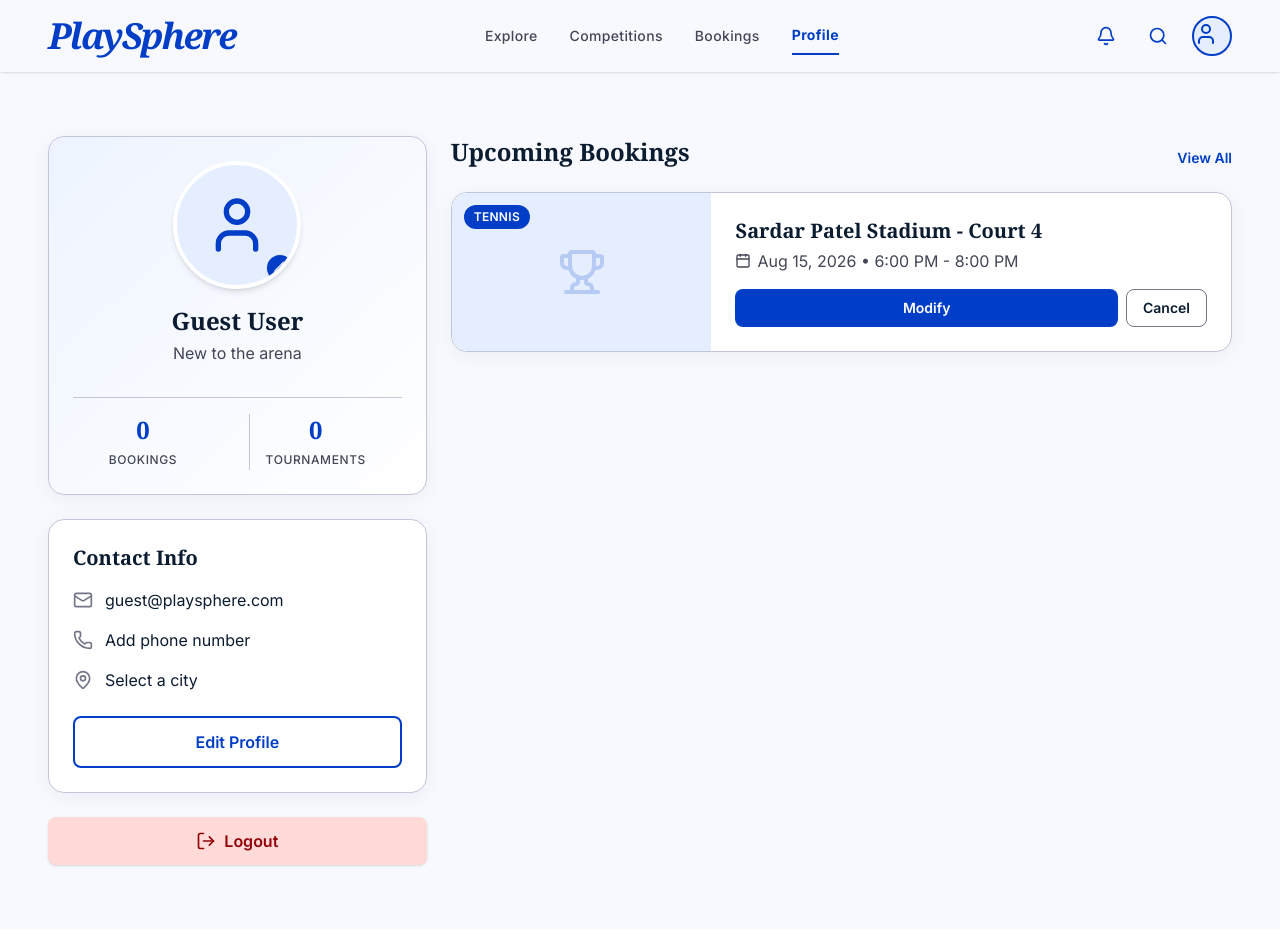
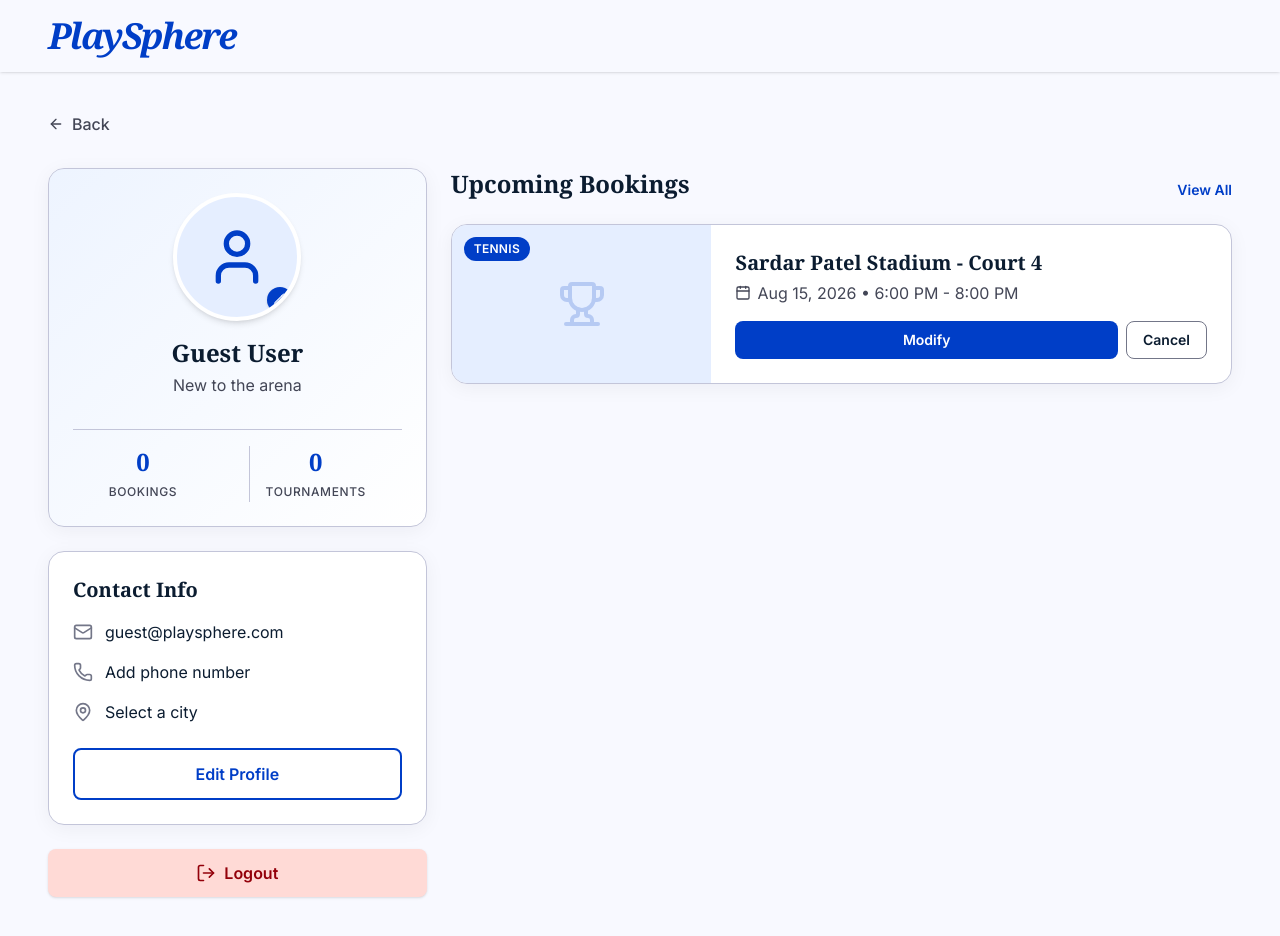
Before and after one commit to manthanj1/playsphere, a Next.js app: page /profile in a window 1280 px wide. Built offline with nearby package versions, Linux system fonts and the light colour scheme.

Commit message:
profile page updated

```diff
--- a/app/profile/page.tsx
+++ b/app/profile/page.tsx
@@ -4,8 +4,7 @@ import { useState, useEffect } from "react";
 import Link from "next/link";
 import { useRouter } from "next/navigation";
 import {
-  Bell,
-  Search,
+  ArrowLeft,
   Pencil,
   Mail,
   Phone,
@@ -13,8 +12,6 @@ import {
   LogOut,
   Calendar,
   Trophy,
-  CheckCircle,
-  UserPlus,
   Compass,
   Ticket,
   User
@@ -37,14 +34,12 @@ export default function ProfilePage() {
   const [isLoading, setIsLoading] = useState(true);
 
   useEffect(() => {
-    // 1. Fetch the logged-in user data from localStorage (or your state manager)
-    // Replace 'playSphereUser' with whatever key you used in your Login flow
+    // Fetch the logged-in user data from localStorage
     const storedUser = localStorage.getItem("playSphereUser");
 
     if (storedUser) {
       try {
         const parsedUser = JSON.parse(storedUser);
-        // Map the stored data to our profile state, providing defaults for missing fields
         setUserData({
           name: parsedUser.name || "Player One",
           email: parsedUser.email || "player@example.com",
@@ -58,11 +53,7 @@ export default function ProfilePage() {
         console.error("Failed to parse user data");
       }
     } else {
-      // 2. If no user is found, redirect to the login page
-      // Uncomment the line below once your routing is fully set up
-      // router.push("/login");
-
-      // For now, we will just set a fallback so the page doesn't crash during development
+      // Fallback so the page doesn't crash during development
       setUserData({
         name: "Guest User",
         email: "guest@playsphere.com",
@@ -78,13 +69,10 @@ export default function ProfilePage() {
   }, [router]);
 
   const handleLogout = () => {
-    // Clear the user session
     localStorage.removeItem("playSphereUser");
-    // Redirect to login page
     router.push("/login");
   };
 
-  // Show a loading state while checking authentication
   if (isLoading) {
     return (
       <div className="h-screen w-full flex flex-col items-center justify-center bg-[#f8f9ff] text-[#003ec7]">
@@ -94,50 +82,31 @@ export default function ProfilePage() {
     );
   }
 
-  // Ensure userData exists before rendering to avoid TS errors
   if (!userData) return null;
 
   return (
     <div className="bg-[#f8f9ff] text-[#0b1c30] font-sans min-h-screen pb-20 md:pb-0 antialiased">
 
-      {/* TopAppBar */}
+      {/* TopAppBar - Simplified to only show PlaySphere */}
       <header className="sticky top-0 z-50 bg-[#f8f9ff] shadow-sm w-full">
-        <div className="flex justify-between items-center w-full px-4 md:px-12 py-4 max-w-[1280px] mx-auto">
-          <Link href="/" className="text-3xl md:text-4xl italic font-black font-serif text-[#003ec7] tracking-tighter">
+        <div className="flex items-center w-full px-4 md:px-12 py-4 max-w-[1280px] mx-auto">
+          <span className="text-3xl md:text-4xl italic font-black font-serif text-[#003ec7] tracking-tighter">
             PlaySphere
-          </Link>
-
-          {/* Desktop Nav */}
-          <nav className="hidden md:flex gap-8 items-center h-full">
-            <Link href="/select-city" className="text-[#434656] font-medium hover:text-[#003ec7] transition-colors py-2 text-sm tracking-wide">
-              Explore
-            </Link>
-            <Link href="#" className="text-[#434656] font-medium hover:text-[#003ec7] transition-colors py-2 text-sm tracking-wide">
-              Competitions
-            </Link>
-            <Link href="#" className="text-[#434656] font-medium hover:text-[#003ec7] transition-colors py-2 text-sm tracking-wide">
-              Bookings
-            </Link>
-            <Link href="/profile" className="text-[#003ec7] font-bold border-b-2 border-[#003ec7] hover:text-[#003ec7] transition-colors py-2 text-sm tracking-wide">
-              Profile
-            </Link>
-          </nav>
-
-          <div className="flex items-center gap-4">
-            <button className="text-[#003ec7] p-2 hover:bg-[#dce9ff] rounded-full transition-colors flex items-center justify-center">
-              <Bell className="w-5 h-5" />
-            </button>
-            <button className="text-[#003ec7] p-2 hover:bg-[#dce9ff] rounded-full transition-colors flex items-center justify-center">
-              <Search className="w-5 h-5" />
-            </button>
-            <div className="hidden md:block w-10 h-10 rounded-full overflow-hidden border-2 border-[#003ec7] bg-[#e5eeff] flex items-center justify-center">
-              <User className="w-6 h-6 text-[#003ec7] mt-1" />
-            </div>
-          </div>
+          </span>
         </div>
       </header>
 
-      <main className="max-w-[1280px] mx-auto px-4 md:px-12 py-8 md:py-16">
+      <main className="max-w-[1280px] mx-auto px-4 md:px-12 py-6 md:py-10">
+
+        {/* Dynamic Back Button */}
+        <button
+          onClick={() => router.back()}
+          className="inline-flex items-center gap-2 text-[#434656] hover:text-[#003ec7] font-medium transition-colors mb-6 md:mb-8"
+        >
+          <ArrowLeft className="w-4 h-4" />
+          Back
+        </button>
+
         <div className="grid grid-cols-1 md:grid-cols-12 gap-6">
 
           {/* Profile Sidebar / Header */}
@@ -153,7 +122,6 @@ export default function ProfilePage() {
                     <Pencil className="w-3.5 h-3.5" />
                   </button>
                 </div>
-                {/* Dynamically inserted User Name & Bio */}
                 <h1 className="text-2xl font-bold font-serif text-[#0b1c30] mb-1">{userData.name}</h1>
                 <p className="text-base text-[#434656] mb-6">{userData.bio}</p>
 
@@ -176,17 +144,14 @@ export default function ProfilePage() {
               <ul className="flex flex-col gap-4">
                 <li className="flex items-center gap-3">
                   <Mail className="w-5 h-5 text-[#737688]" />
-                  {/* Dynamically inserted Email */}
                   <span className="text-base">{userData.email}</span>
                 </li>
                 <li className="flex items-center gap-3">
                   <Phone className="w-5 h-5 text-[#737688]" />
-                  {/* Dynamically inserted Phone */}
                   <span className="text-base">{userData.phone}</span>
                 </li>
                 <li className="flex items-center gap-3">
                   <MapPin className="w-5 h-5 text-[#737688]" />
-                  {/* Dynamically inserted Location */}
                   <span className="text-base">{userData.location}</span>
                 </li>
               </ul>
@@ -207,8 +172,6 @@ export default function ProfilePage() {
 
           {/* Main Content Area */}
           <div className="md:col-span-8 flex flex-col gap-8 mt-8 md:mt-0">
-            {/* The rest of your Upcoming Bookings & Recent Activity content goes here... */}
-            {/* Keeping it identical to the previous step for layout consistency */}
 
             <section>
               <div className="flex justify-between items-end mb-6">
@@ -219,7 +182,7 @@ export default function ProfilePage() {
               </div>
 
               <div className="flex flex-col gap-4">
-                {/* Booking Card 1 */}
+                {/* Booking Card */}
                 <div className="bg-white rounded-2xl border border-[#c3c5d9] p-0 shadow-[0_4px_20px_rgba(11,28,48,0.05)] hover:shadow-[0_12px_32px_rgba(11,28,48,0.12)] transition-shadow hover:-translate-y-1 transform duration-200 overflow-hidden flex flex-col sm:flex-row">
                   <div className="sm:w-1/3 h-48 sm:h-auto relative bg-[#e5eeff] flex items-center justify-center">
                     <Trophy className="w-12 h-12 text-[#003ec7] opacity-20 absolute" />
```
